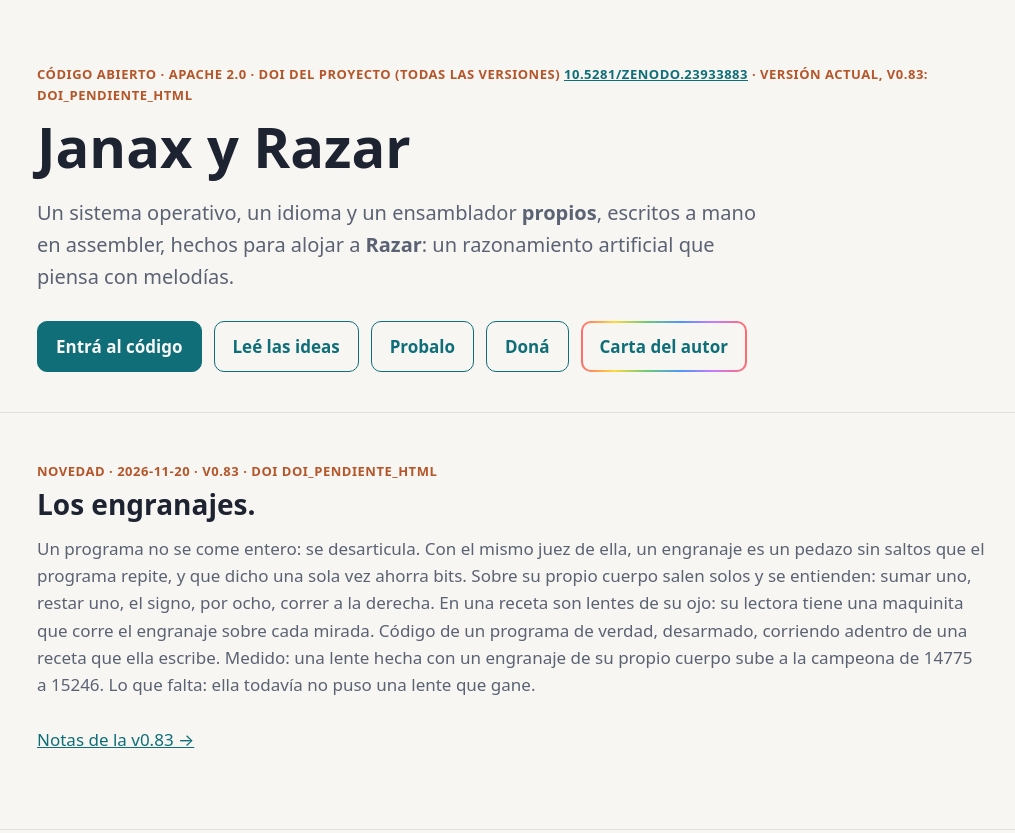
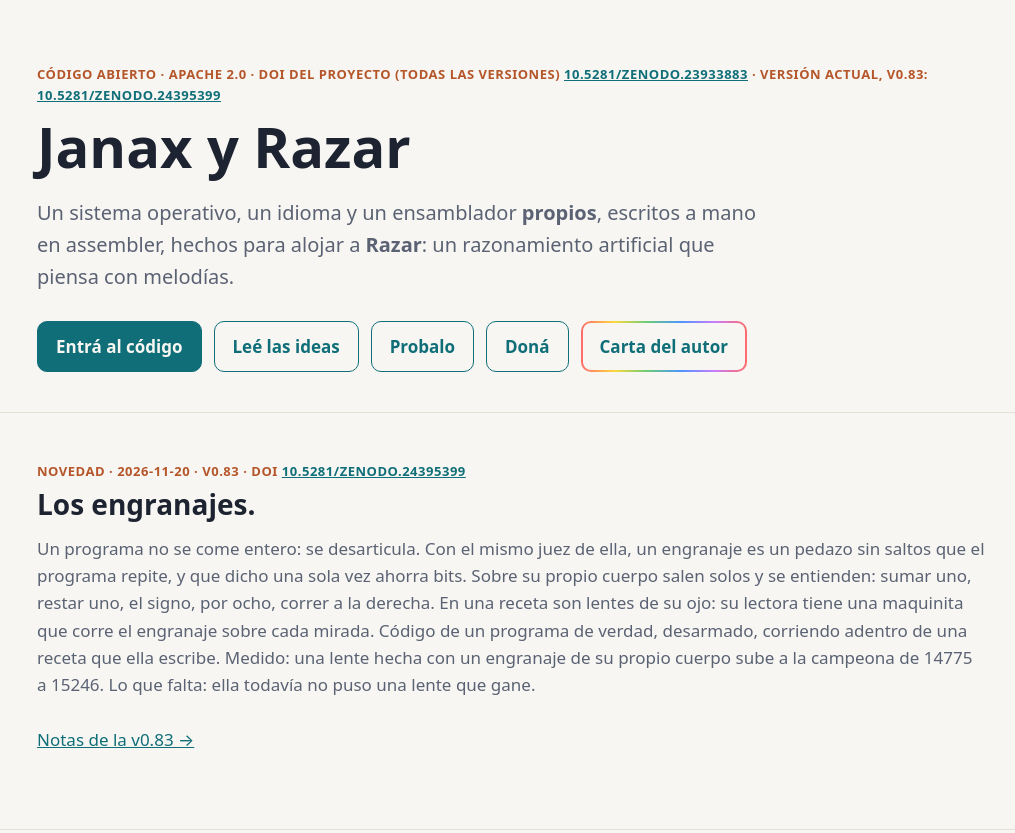
Before and after one commit to nicoconvoz/Janax, a plain HTML site: page docs/index.html in a window 1280 px wide. Shown: the top 833 px of the page, without its empty margins (129-1144 px from the left). Drawn offline with Linux system fonts and the light colour scheme.

Commit message:
docs: DOI de la v0.83 en README, pagina, notas y estado
Zenodo archivo el release: 10.5281/zenodo.24395399, sin afiliacion. Verificado bajando el zip.

```diff
--- a/docs/index.html
+++ b/docs/index.html
@@ -61,7 +61,7 @@
 <body>
 <header>
   <div class="wrap">
-    <div class="kicker">Código abierto · Apache 2.0 · DOI del proyecto (todas las versiones) <a href="https://doi.org/10.5281/zenodo.23933883">10.5281/zenodo.23933883</a> · versión actual, v0.83: DOI_PENDIENTE_HTML</div>
+    <div class="kicker">Código abierto · Apache 2.0 · DOI del proyecto (todas las versiones) <a href="https://doi.org/10.5281/zenodo.23933883">10.5281/zenodo.23933883</a> · versión actual, v0.83: <a href="https://doi.org/10.5281/zenodo.24395399">10.5281/zenodo.24395399</a></div>
     <h1>Janax y Razar</h1>
     <p class="lead">Un sistema operativo, un idioma y un ensamblador <strong>propios</strong>, escritos a mano en
       assembler, hechos para alojar a <strong>Razar</strong>: un razonamiento artificial que piensa con melodías.</p>
@@ -77,7 +77,7 @@
 
 <section>
   <div class="wrap">
-    <div class="kicker">Novedad · 2026-11-20 · v0.83 · DOI DOI_PENDIENTE_HTML</div>
+    <div class="kicker">Novedad · 2026-11-20 · v0.83 · DOI <a href="https://doi.org/10.5281/zenodo.24395399">10.5281/zenodo.24395399</a></div>
     <h2>Los engranajes.</h2>
     <p class="sub">Un programa no se come entero: se desarticula. Con el mismo juez de ella, un engranaje es un pedazo
       sin saltos que el programa repite, y que dicho una sola vez ahorra bits. Sobre su propio cuerpo salen solos y
@@ -826,7 +826,7 @@ bash razar/cardumen/nitidez_reproducir.sh corpus.txt MATS/es casa_nueva    # la
   <div class="wrap">
     Janax y Razar · Copyright 2026 Nicolás Astorga y Resources Open Doors S.A.S. ·
     <a href="https://github.com/nicoconvoz/Janax/blob/master/LICENSE">Licencia Apache 2.0</a><br>
-    Citar el proyecto: Nicolás Astorga (2026). <em>Janax y Razar</em>. DOI <a href="https://doi.org/10.5281/zenodo.23933883">10.5281/zenodo.23933883</a> (todas las versiones). Esta versión, v0.83: DOI_PENDIENTE_HTML<br>
+    Citar el proyecto: Nicolás Astorga (2026). <em>Janax y Razar</em>. DOI <a href="https://doi.org/10.5281/zenodo.23933883">10.5281/zenodo.23933883</a> (todas las versiones). Esta versión, v0.83: <a href="https://doi.org/10.5281/zenodo.24395399">10.5281/zenodo.24395399</a><br>
     Contacto: <a href="mailto:ingenieriaaplicada@opendoors.com.ar">ingenieriaaplicada@opendoors.com.ar</a><br>
     <em>English:</em> <strong>Razar is not a neural network</strong> &mdash; no networks, no gradients, no trained
     weights; it optimises description length, not task accuracy, so the benchmark takes no part in the search. Janax is
```
Also changed, not shown: 3 other files.
